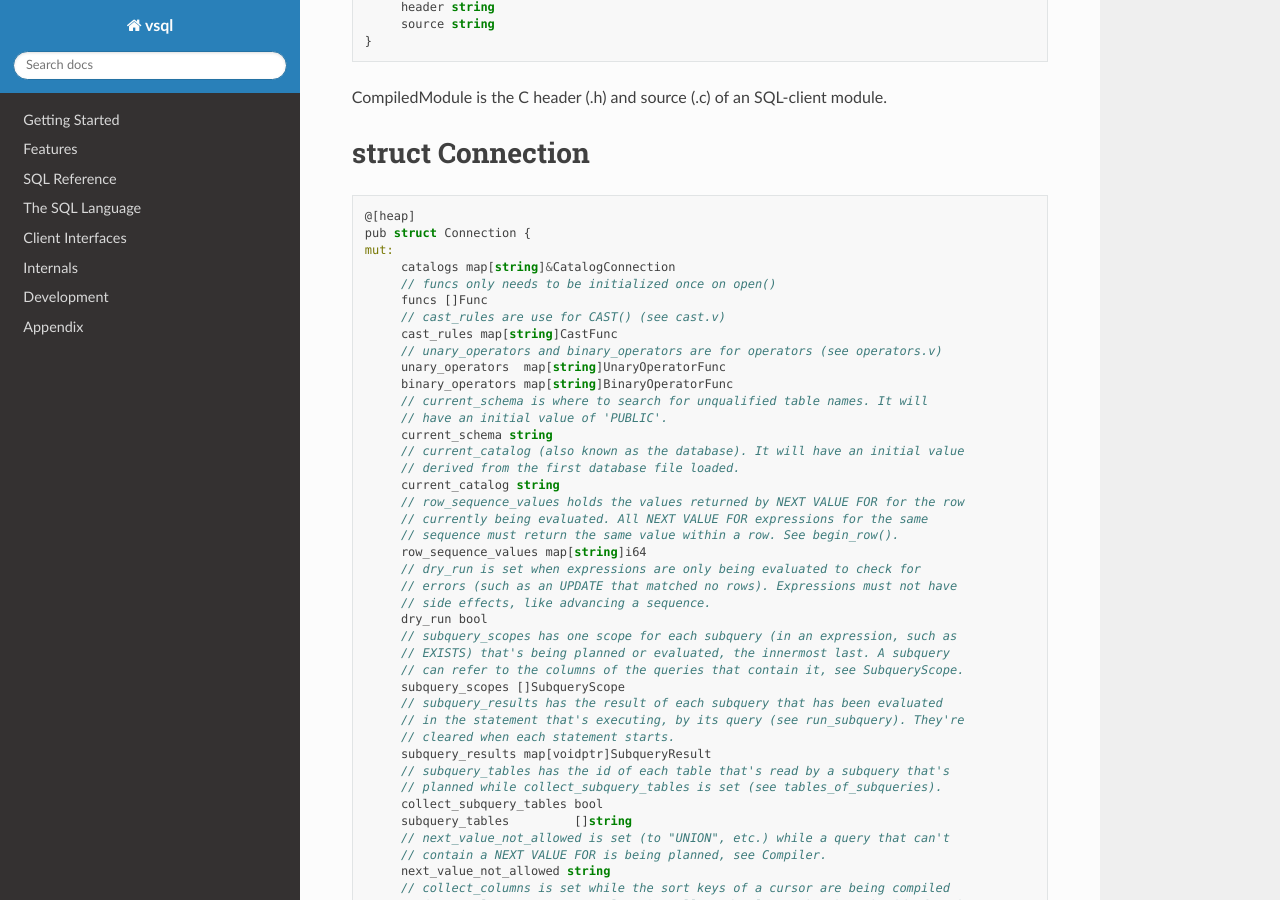
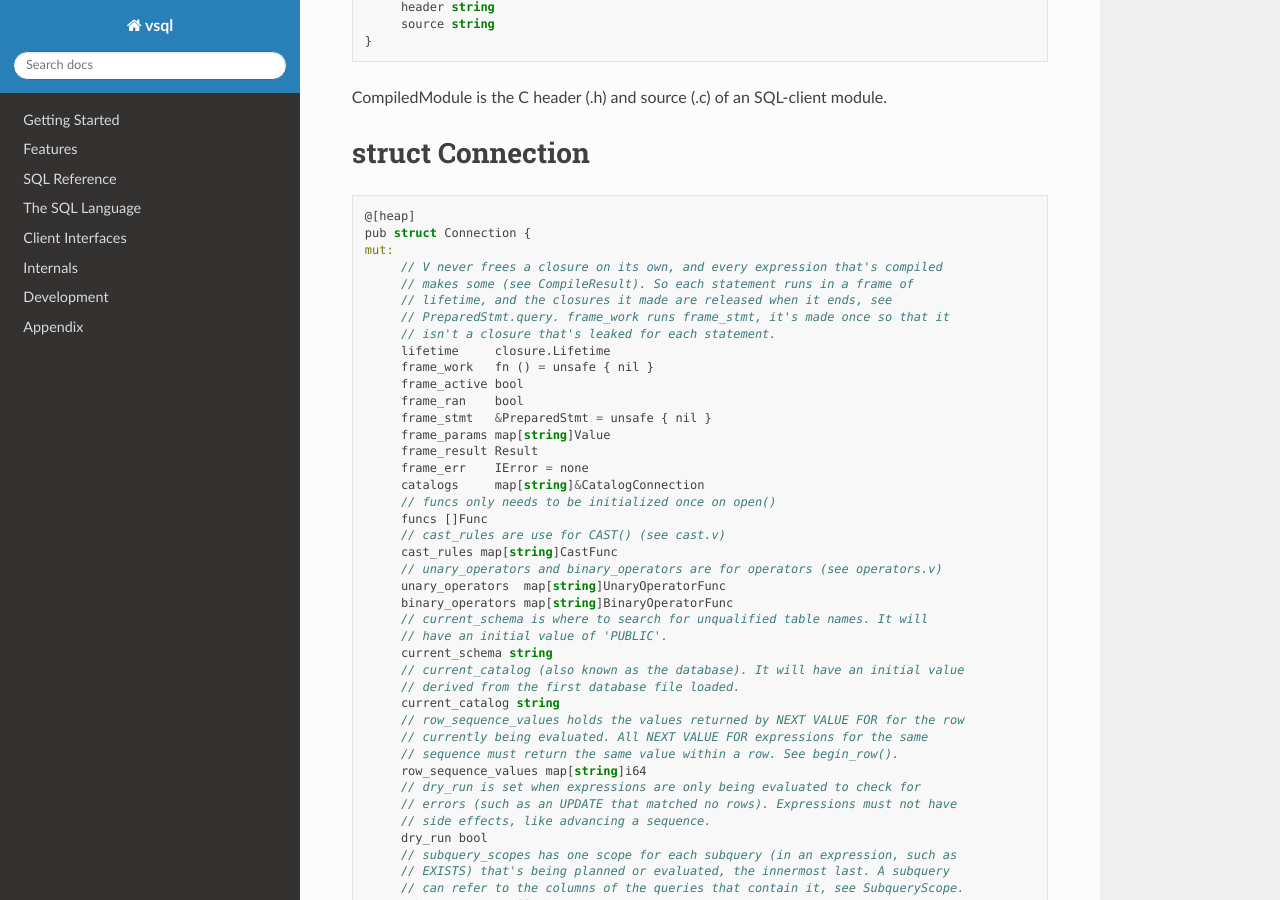
Before and after one commit to elliotchance/vsql, a Sphinx documentation site: the page built from docs/v-client-library-docs.rst, in a window 1280 px wide and 900 px high, scrolled down 10488 px. Built offline with Sphinx 7.4.7 and the Read the Docs theme 3.1.0, drawn with Linux system fonts in a browser that asks for light colours.

Commit message:
vsql: Release the closures of each statement when it ends
V never frees a closure unless it's made in a frame of a closure.Lifetime, and
every compiled expression makes some, so every statement leaked memory, and the
table of live closures that the garbage collector scans kept growing. Each
statement now runs in a frame of the connection's lifetime, and its closures are
released when it ends.

Co-Authored-By: Claude Opus 5.5 <noreply@anthropic.com>

```diff
--- a/docs/v-client-library-docs.rst
+++ b/docs/v-client-library-docs.rst
@@ -571,7 +571,20 @@ struct Connection
    @[heap]
    pub struct Connection {
    mut:
-   	catalogs map[string]&CatalogConnection
+   	// V never frees a closure on its own, and every expression that's compiled
+   	// makes some (see CompileResult). So each statement runs in a frame of
+   	// lifetime, and the closures it made are released when it ends, see
+   	// PreparedStmt.query. frame_work runs frame_stmt, it's made once so that it
+   	// isn't a closure that's leaked for each statement.
+   	lifetime     closure.Lifetime
+   	frame_work   fn () = unsafe { nil }
+   	frame_active bool
+   	frame_ran    bool
+   	frame_stmt   &PreparedStmt = unsafe { nil }
+   	frame_params map[string]Value
+   	frame_result Result
+   	frame_err    IError = none
+   	catalogs     map[string]&CatalogConnection
    	// funcs only needs to be initialized once on open()
    	funcs []Func
    	// cast_rules are use for CAST() (see cast.v)
```
Also changed, not shown: 3 other files.
